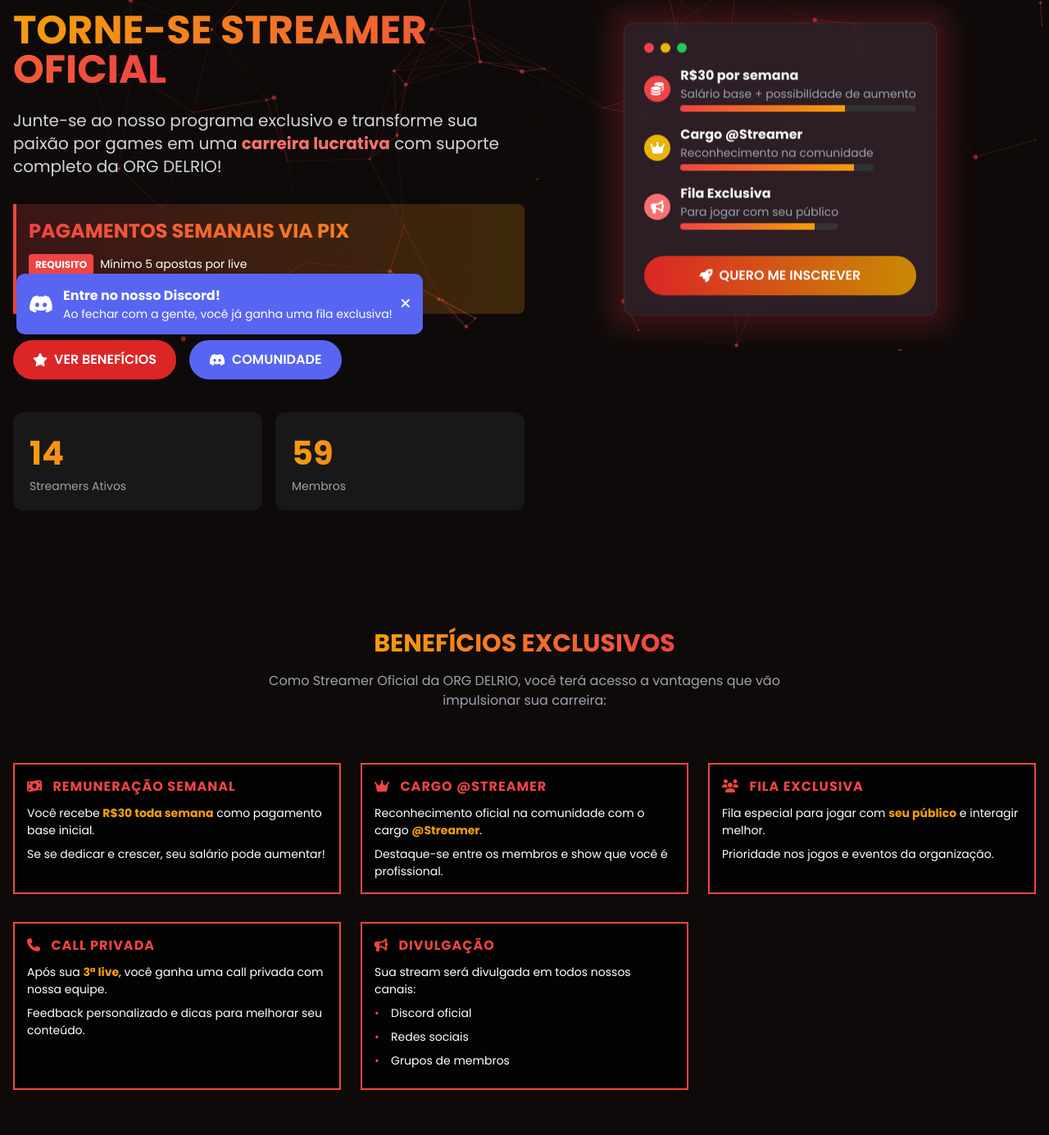
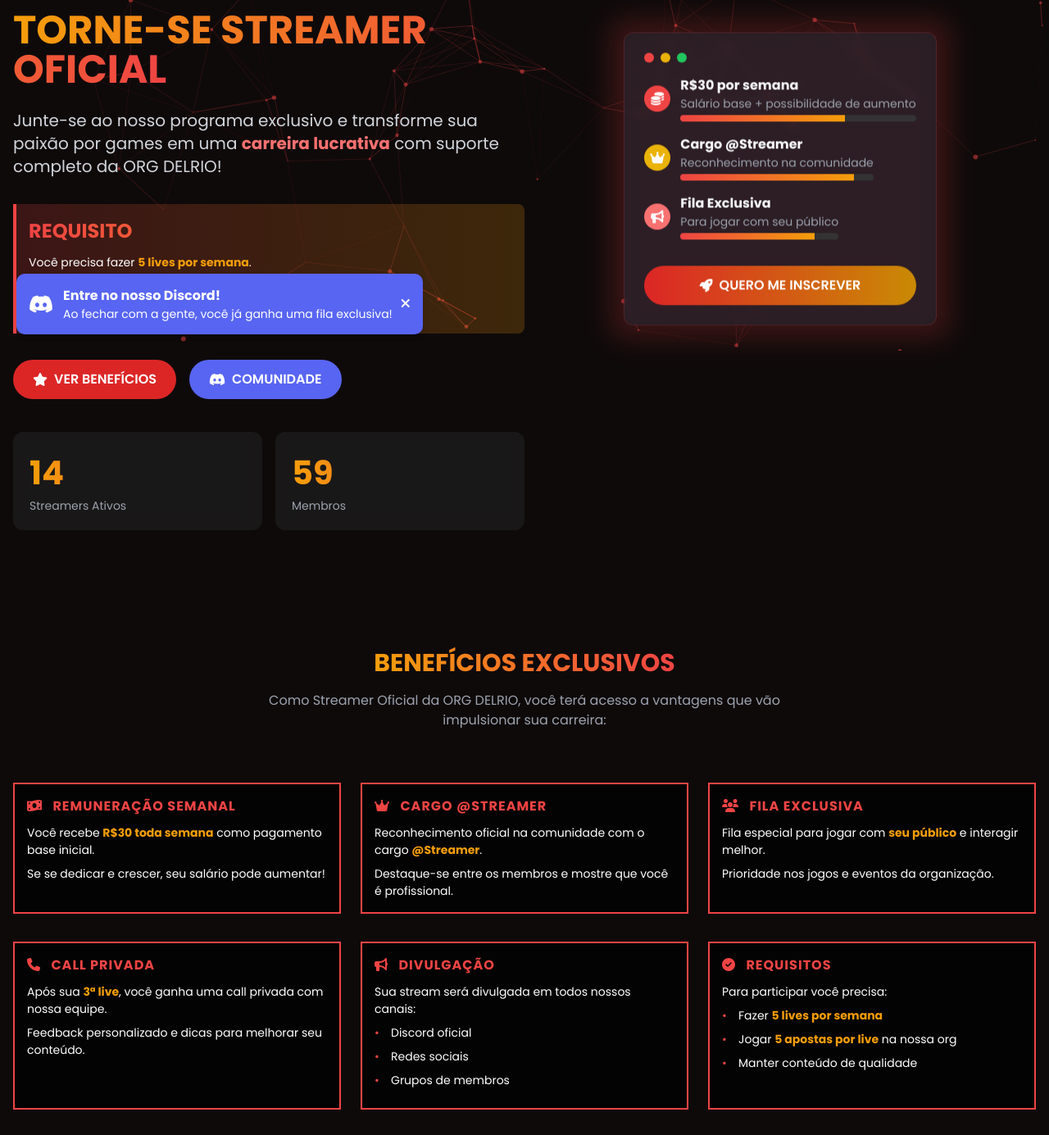
Before and after one commit to anunakijava/STREAMER-DELRIO, a plain HTML site: page index.html in a window 1280 px wide. Shown: the part 372-1757 px from the top of the page at 82% size. Drawn offline with nearby package versions, Linux system fonts and the light colour scheme.

Commit message:
Add files via upload

```diff
--- a/index.html
+++ b/index.html
@@ -456,10 +456,10 @@
 
                     <!-- Payment Highlight Box -->
                     <div class="payment-highlight mb-8">
-                        <div class="payment-title">PAGAMENTOS SEMANAIS VIA PIX</div>
-                        <div class="flex items-center">
-                            <span class="requirement-badge">REQUISITO</span>
-                            <span class="contra-text">Mínimo 5 apostas por live</span>
+                        <div class="payment-title">REQUISITO</div>
+                        <div class="contra-text">
+                            <p>Você precisa fazer <span class="contra-highlight">5 lives por semana</span>.</p>
+                            <p class="mt-2">Em cada live, você deve jogar <span class="contra-highlight">5 apostas</span> na nossa organização.</p>
                         </div>
                         <div class="faq-tip mt-2">
                             <i class="fas fa-info-circle"></i> Pagamentos semanais via PIX toda sexta-feira
@@ -584,7 +584,7 @@
                     </div>
                     <div class="contra-text">
                         <p>Reconhecimento oficial na comunidade com o cargo <span class="contra-highlight">@Streamer</span>.</p>
-                        <p class="mt-2">Destaque-se entre os membros e show que você é profissional.</p>
+                        <p class="mt-2">Destaque-se entre os membros e mostre que você é profissional.</p>
                     </div>
                 </div>
 
@@ -621,6 +621,21 @@
                             <li>Discord oficial</li>
                             <li>Redes sociais</li>
                             <li>Grupos de membros</li>
+                        </ul>
+                    </div>
+                </div>
+
+                <!-- Benefit 6 -->
+                <div class="contra-box">
+                    <div class="contra-title">
+                        <i class="fas fa-check-circle mr-2"></i> REQUISITOS
+                    </div>
+                    <div class="contra-text">
+                        <p>Para participar você precisa:</p>
+                        <ul class="contra-list mt-2">
+                            <li>Fazer <span class="contra-highlight">5 lives por semana</span></li>
+                            <li>Jogar <span class="contra-highlight">5 apostas por live</span> na nossa org</li>
+                            <li>Manter conteúdo de qualidade</li>
                         </ul>
                     </div>
                 </div>
```
